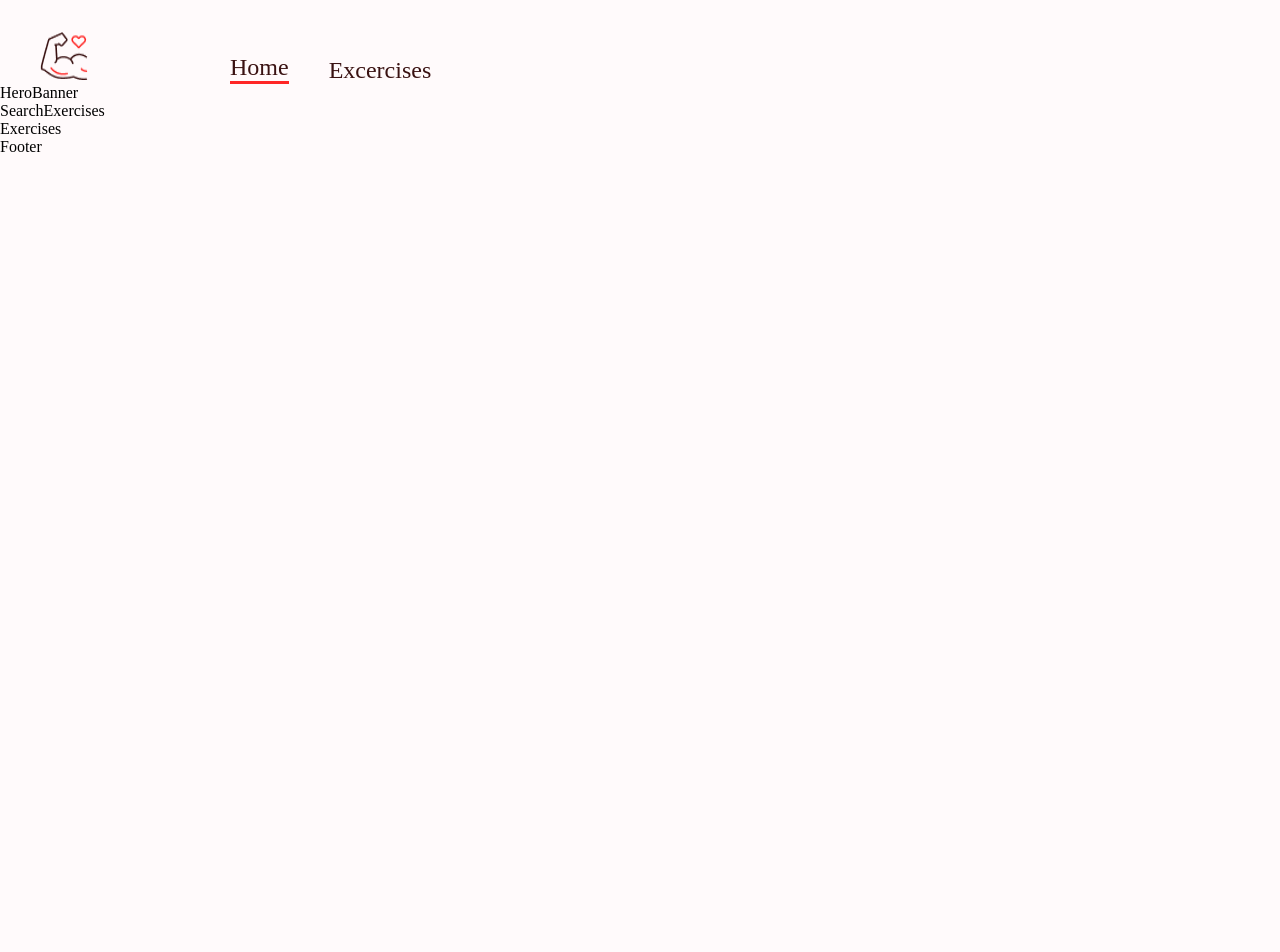
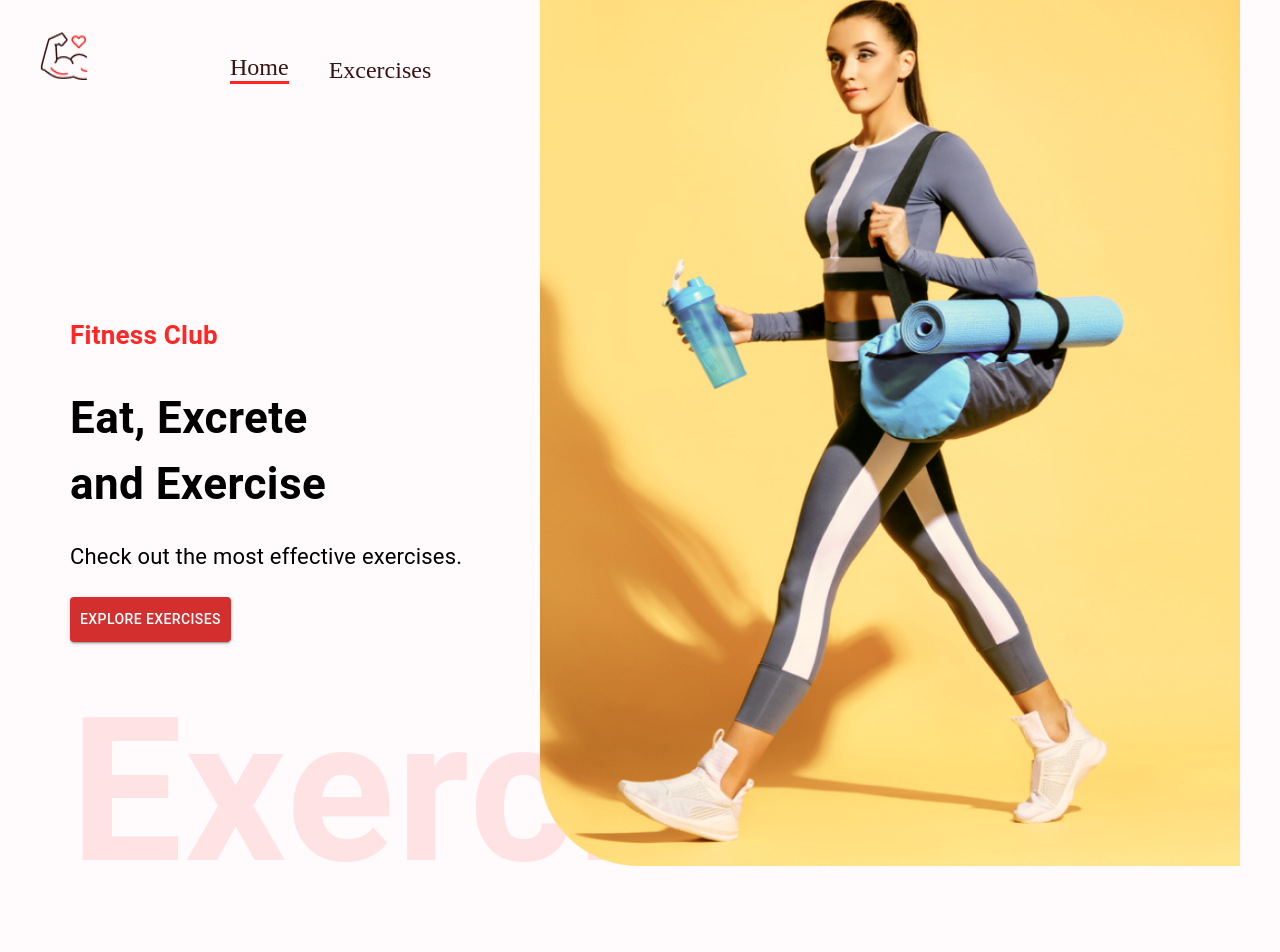
Before and after one commit to Prajwal6394/gymer, a React (Create React App) app: page / in a window 1280 px wide. Shown: the top 952 px of the page. Before the commit the page ends 800 px from the top, so only its background shows below. Built offline with nearby package versions, Linux system fonts and the light colour scheme.

Commit message:
Build Herobanner

```diff
--- a/src/components/HeroBanner.js
+++ b/src/components/HeroBanner.js
@@ -1,9 +1,47 @@
-import React from 'react'
-
+import React from "react";
+import { Box, StepIconClassKey, Button, Typography } from "@mui/material";
+import HeroBannerImage from "../assets/images/banner.png";
 const HeroBanner = () => {
   return (
-    <div>HeroBanner</div>
-  )
-}
+    <Box
+      sx={{ mt: { lg: "212px", xs: "70px" }, ml: { sm: "50px" } }}
+      position="relative"
+      p="20px"
+    >
+      <Typography color="#FF2625" fontWeight="600" fontSize="26px">
+        Fitness Club
+      </Typography>
+      <Typography
+        fontWeight={700}
+        sx={{ fontSize: { lg: "44px", xs: "24px" } }}
+        mb="23px" mt = "30px"
+      >
+        Eat, Excrete <br /> and Exercise
+      </Typography>
+      <Typography fontSize="22px" LineHeight="35px" mb={3}>
+        Check out the most effective exercises.
+      </Typography>
+      <Button href="#exercises" variant="contained" color="error" mb="4px" sx={{backgroundcolor:"#ff2625", padding:"10px"}}>
+        Explore Exercises
+      </Button>
+      <Typography
+        fontWeight={600}
+        color="#ff2625"
+        sx={{
+          opacity: 0.1,
+          display: { lg: "block", xs: "none" },
+        }}
+        fontSize="200px"
+      >
+        Exercise
+      </Typography>
+      <img
+        src={HeroBannerImage}
+        alt="Banner Image"
+        className="hero-banner-img"
+      />
+    </Box>
+  );
+};
 
-export default HeroBanner
+export default HeroBanner;
```
